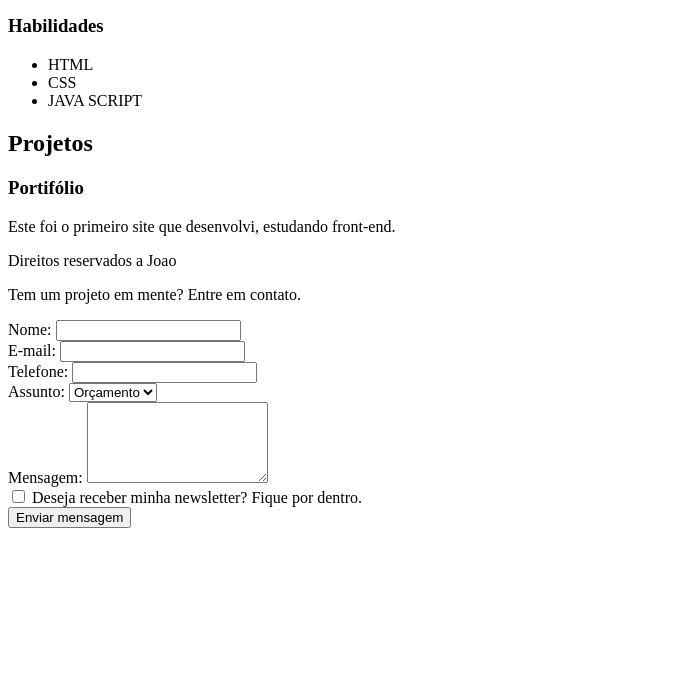
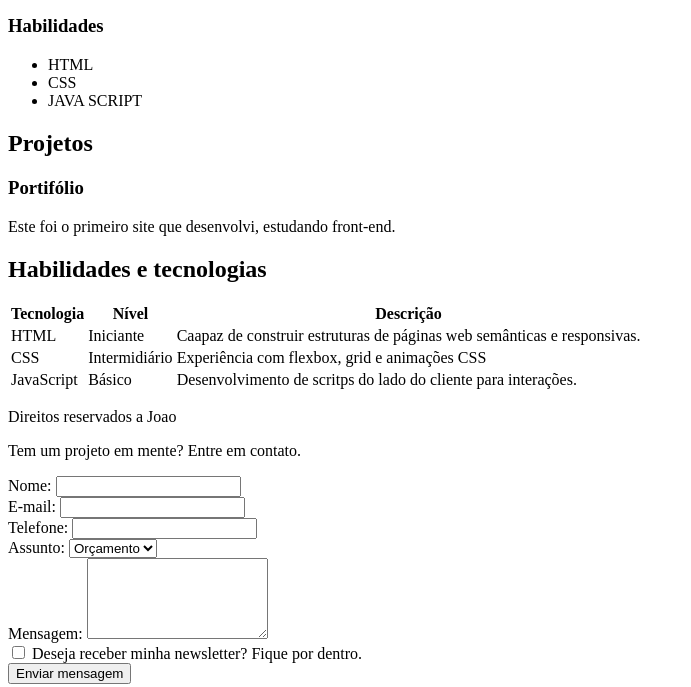
Before and after one commit to jpgirardi/site, a plain HTML site: page index.html in a window 1280 px wide. Shown: the part 274-961 px from the top of the page, without its empty margins (0-691 px from the left). Before the commit the page ends 810 px from the top, so only its background shows below. Drawn offline with Linux system fonts and the light colour scheme.

Commit message:
versao2.1 adição tabela

```diff
--- a/index.html
+++ b/index.html
@@ -57,6 +57,49 @@
 
     </section>
 
+
+
+
+
+
+    <section id="Habilidades">
+
+        <h2>Habilidades e tecnologias</h2>
+
+        <table>
+            <thead> <!--Cabeçalho-->
+                <tr> <!--Nova linha da tabela-->
+                    <th>Tecnologia </th> <!--Colunas-->
+                    <th>Nível </th>
+                    <th>Descrição </th>
+                </tr>
+            </thead>
+
+            <tbody>
+                <tr>
+                    <td>HTML</td>
+                    <td>Iniciante</td>
+                    <td>Caapaz de construir estruturas de páginas web semânticas e responsivas.</td>
+                </tr>
+
+                <tr>
+                    <td>CSS</td>
+                    <td>Intermidiário</td>
+                    <td>Experiência com flexbox, grid e animações CSS</td>
+
+                    <tr>
+                        <td>JavaScript</td>
+                        <td>Básico</td>
+                        <td>Desenvolvimento de scritps do lado do cliente para interações.</td>
+                    </tr>
+                </tr>
+            </tbody>
+
+        </table>
+
+
+    </section>
+
     <footer>
         <p>Direitos reservados a Joao</p>
 
```
